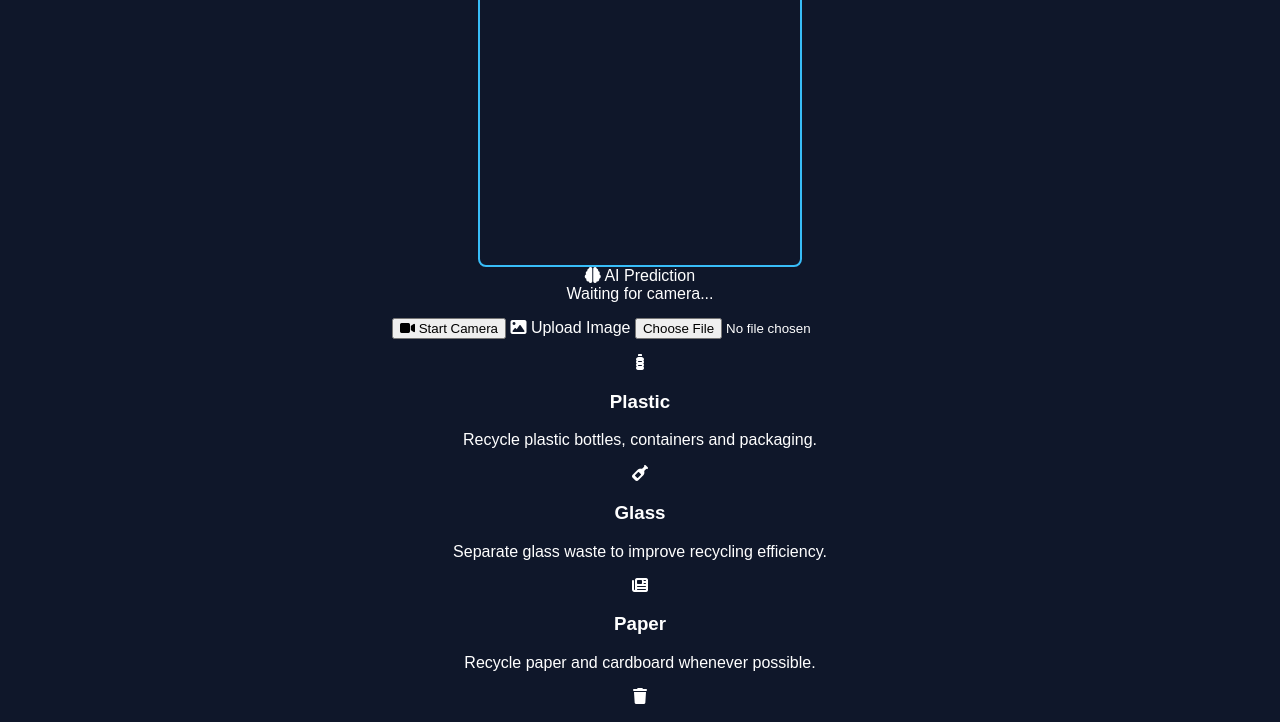
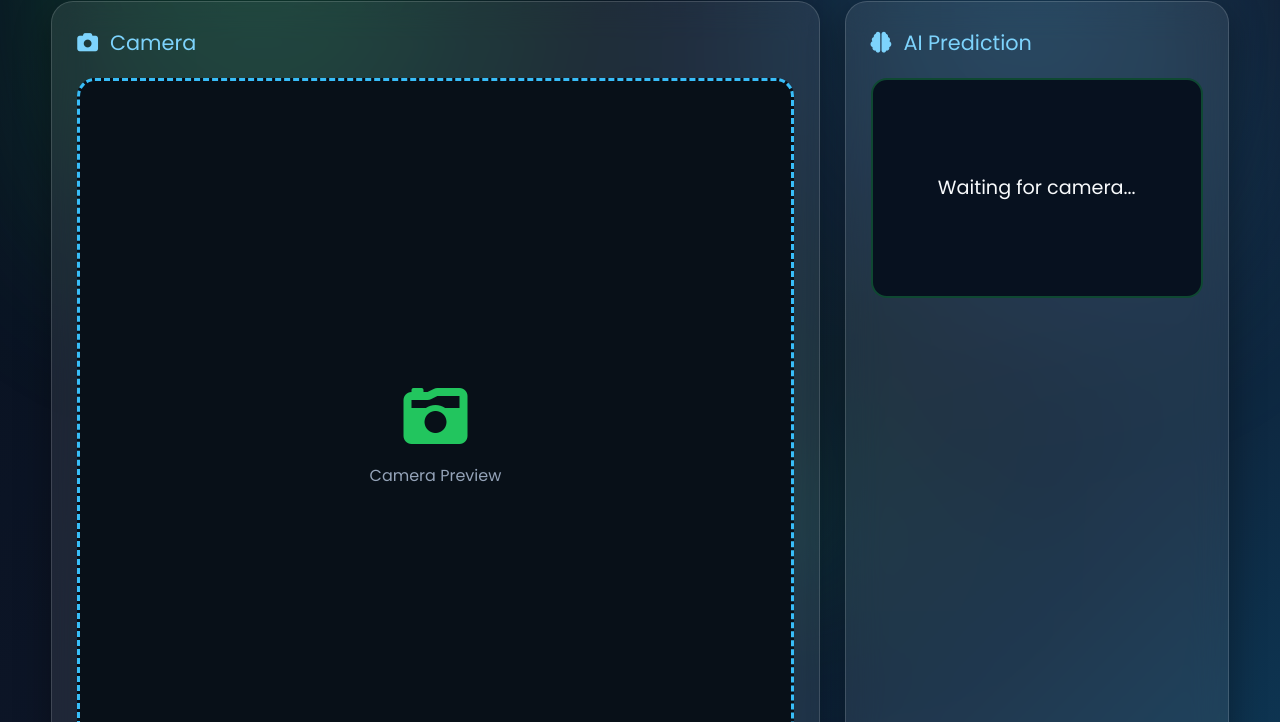
Before and after one commit to eamhad/TrashX, a website: page index.html in a window 1280 px wide. Shown: the part 189-911 px from the top of the page. Drawn offline with Linux system fonts and the light colour scheme; a script that the page names is missing.

Commit message:
Update style.css

```diff
--- a/style.css
+++ b/style.css
@@ -1,25 +1,360 @@
-body {
-  background: #0f172a;
-  color: white;
-  font-family: Arial, sans-serif;
-  text-align: center;
+*{
+    margin:0;
+    padding:0;
+    box-sizing:border-box;
+    font-family:'Poppins',sans-serif;
 }
 
-.controls {
-  margin: 15px;
+body{
+    min-height:100vh;
+    background:linear-gradient(135deg,#07111f,#0f172a,#0c4a6e);
+    color:#fff;
+    overflow-x:hidden;
 }
 
-#camera-container {
-  width: 320px;
-  height: 320px;
-  margin: auto;
-  border: 2px solid #38bdf8;
-  border-radius: 8px;
-  overflow: hidden;
+/* Background Glow */
+
+.background-blur{
+    position:fixed;
+    inset:0;
+    z-index:-1;
+    background:
+    radial-gradient(circle at 20% 20%,rgba(34,197,94,.25),transparent 35%),
+    radial-gradient(circle at 80% 25%,rgba(56,189,248,.25),transparent 35%),
+    radial-gradient(circle at 50% 90%,rgba(16,185,129,.20),transparent 40%);
+    filter:blur(60px);
 }
 
-canvas, img {
-  width: 100%;
-  height: 100%;
-  object-fit: cover;
+/* Main */
+
+.container{
+    width:min(1200px,92%);
+    margin:auto;
+    padding:40px 0;
 }
+
+/* Header */
+
+header{
+    text-align:center;
+    margin-bottom:40px;
+}
+
+header h1{
+    font-size:3rem;
+    font-weight:700;
+    background:linear-gradient(90deg,#22c55e,#38bdf8);
+    -webkit-background-clip:text;
+    -webkit-text-fill-color:transparent;
+    margin-bottom:12px;
+}
+
+header p{
+    color:#cbd5e1;
+    font-size:1.05rem;
+}
+
+/* Grid */
+
+.main-grid{
+    display:grid;
+    grid-template-columns:2fr 1fr;
+    gap:25px;
+    margin-bottom:30px;
+}
+
+@media(max-width:900px){
+
+.main-grid{
+grid-template-columns:1fr;
+}
+
+}
+
+/* Cards */
+
+.card{
+    background:rgba(255,255,255,.08);
+    border:1px solid rgba(255,255,255,.15);
+    backdrop-filter:blur(18px);
+    border-radius:22px;
+    padding:25px;
+    box-shadow:0 10px 35px rgba(0,0,0,.35);
+    transition:.35s;
+}
+
+.card:hover{
+transform:translateY(-6px);
+box-shadow:0 18px 45px rgba(0,0,0,.45);
+}
+
+.card-title{
+    display:flex;
+    align-items:center;
+    gap:12px;
+    font-size:1.3rem;
+    margin-bottom:20px;
+    color:#7dd3fc;
+}
+
+/* Camera */
+
+#camera-container{
+    width:100%;
+    aspect-ratio:1;
+    background:#081018;
+    border:3px dashed #38bdf8;
+    border-radius:18px;
+    display:flex;
+    justify-content:center;
+    align-items:center;
+    overflow:hidden;
+}
+
+#camera-container canvas,
+#camera-container img{
+    width:100%;
+    height:100%;
+    object-fit:cover;
+}
+
+.camera-placeholder{
+    display:flex;
+    flex-direction:column;
+    align-items:center;
+    color:#94a3b8;
+}
+
+.camera-placeholder i{
+    font-size:4rem;
+    margin-bottom:15px;
+    color:#22c55e;
+}
+
+/* Prediction */
+
+#results{
+    background:#07111f;
+    border-radius:16px;
+    padding:25px;
+    min-height:220px;
+    display:flex;
+    justify-content:center;
+    align-items:center;
+    text-align:center;
+    font-size:1.2rem;
+    color:#f8fafc;
+    line-height:1.8;
+    border:2px solid rgba(34,197,94,.3);
+}
+
+/* Buttons */
+
+.controls{
+    display:flex;
+    justify-content:center;
+    gap:20px;
+    flex-wrap:wrap;
+    margin:35px 0;
+}
+
+button,
+.upload-btn{
+
+    border:none;
+    outline:none;
+    cursor:pointer;
+
+    padding:16px 34px;
+
+    border-radius:50px;
+
+    font-size:1rem;
+
+    font-weight:600;
+
+    transition:.3s;
+
+    display:flex;
+
+    align-items:center;
+
+    gap:10px;
+
+}
+
+button{
+
+background:linear-gradient(135deg,#22c55e,#16a34a);
+color:white;
+
+}
+
+button:hover{
+
+transform:translateY(-4px) scale(1.03);
+
+box-shadow:0 12px 30px rgba(34,197,94,.45);
+
+}
+
+.upload-btn{
+
+background:linear-gradient(135deg,#38bdf8,#2563eb);
+
+color:white;
+
+}
+
+.upload-btn:hover{
+
+transform:translateY(-4px);
+
+box-shadow:0 12px 30px rgba(56,189,248,.45);
+
+}
+
+input[type=file]{
+
+display:none;
+
+}
+
+/* Info */
+
+.info-grid{
+
+display:grid;
+
+grid-template-columns:repeat(auto-fit,minmax(220px,1fr));
+
+gap:20px;
+
+margin-top:40px;
+
+}
+
+.info-card{
+
+background:rgba(255,255,255,.06);
+
+border:1px solid rgba(255,255,255,.12);
+
+padding:25px;
+
+border-radius:20px;
+
+text-align:center;
+
+transition:.35s;
+
+backdrop-filter:blur(15px);
+
+}
+
+.info-card:hover{
+
+transform:translateY(-8px);
+
+background:rgba(255,255,255,.10);
+
+}
+
+.info-card i{
+
+font-size:2.8rem;
+
+color:#22c55e;
+
+margin-bottom:18px;
+
+}
+
+.info-card h3{
+
+margin-bottom:10px;
+
+font-size:1.25rem;
+
+}
+
+.info-card p{
+
+color:#cbd5e1;
+
+font-size:.95rem;
+
+line-height:1.6;
+
+}
+
+/* Footer */
+
+footer{
+
+text-align:center;
+
+margin-top:50px;
+
+padding-top:25px;
+
+border-top:1px solid rgba(255,255,255,.08);
+
+color:#94a3b8;
+
+font-size:.95rem;
+
+}
+
+/* Scrollbar */
+
+::-webkit-scrollbar{
+
+width:10px;
+
+}
+
+::-webkit-scrollbar-thumb{
+
+background:#22c55e;
+
+border-radius:20px;
+
+}
+
+::-webkit-scrollbar-track{
+
+background:#07111f;
+
+}
+
+/* Fade Animation */
+
+.card,
+.info-card,
+button,
+.upload-btn{
+
+animation:fadeUp .7s ease forwards;
+
+}
+
+@keyframes fadeUp{
+
+from{
+
+opacity:0;
+
+transform:translateY(25px);
+
+}
+
+to{
+
+opacity:1;
+
+transform:translateY(0);
+
+}
+
+}
```
